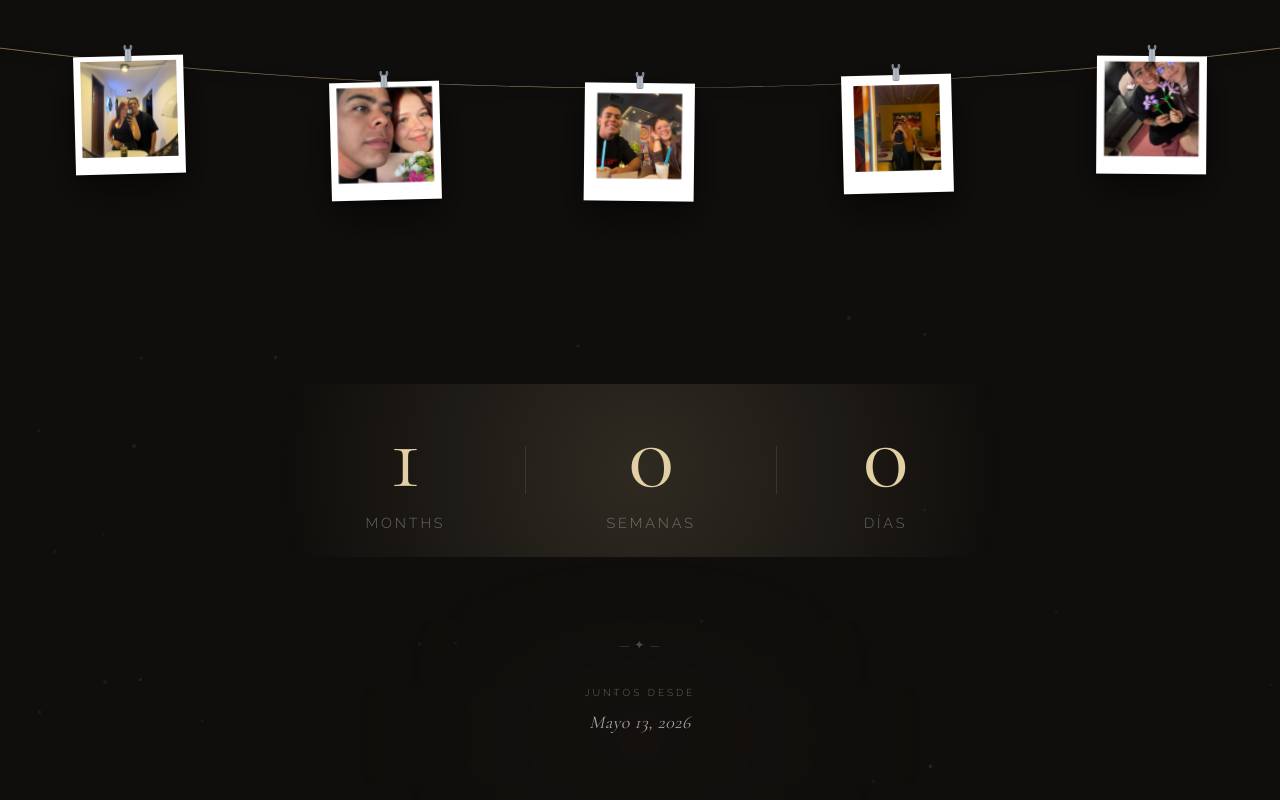
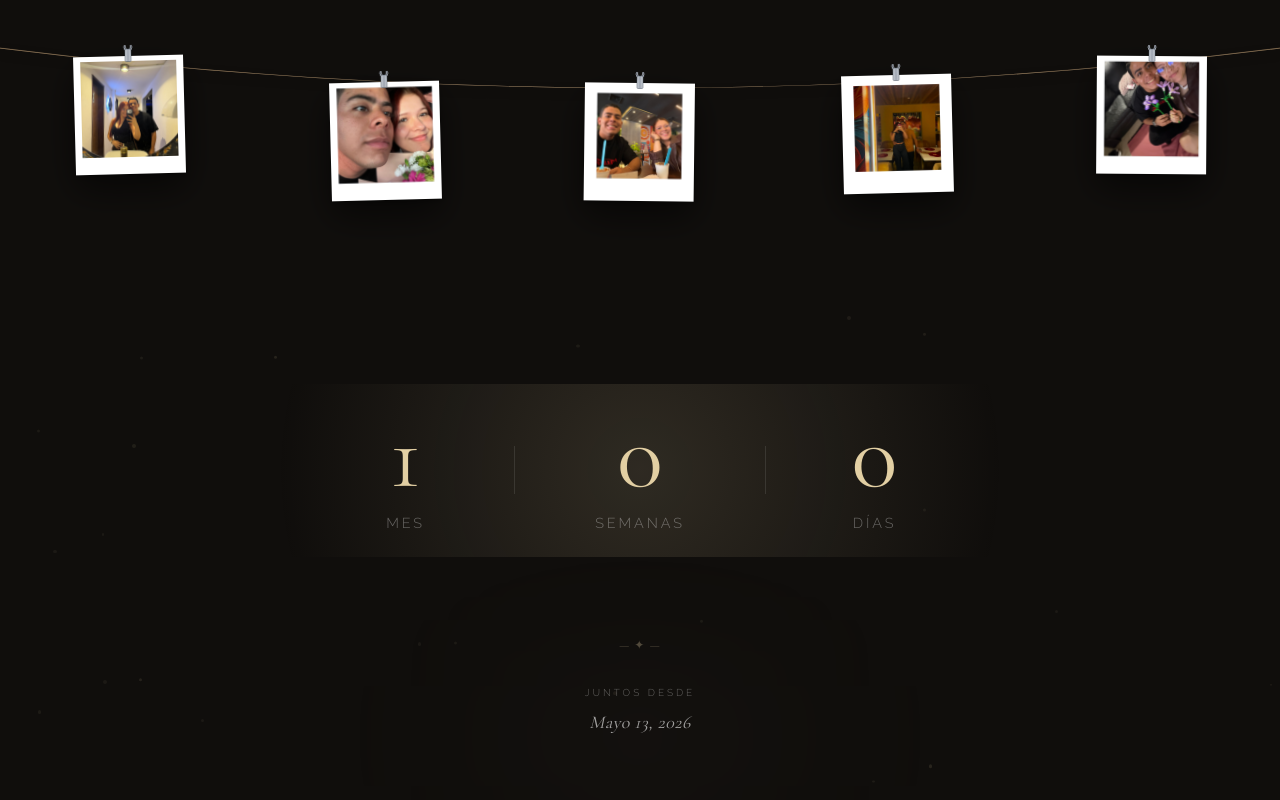
Before and after one commit to josemavarez11/couple-page, a Next.js app: page / in a window 1280 px wide. Built offline with nearby package versions, Linux system fonts and the light colour scheme.

Commit message:
fix months label

```diff
--- a/src/components/CoupleCounter.tsx
+++ b/src/components/CoupleCounter.tsx
@@ -115,7 +115,7 @@ export default function CoupleCounter() {
         <TimeUnit value={years} label="Years" show={activeYears} />
         {activeYears || months > 0 ? (
           <>
-            <TimeUnit value={months} label="Months" show={activeYears || months > 0} />
+            <TimeUnit value={months} label="Mes" show={activeYears || months > 0} />
             <div className="hidden md:block w-px h-12 bg-white/10" />
           </>
         ) : null}
```
